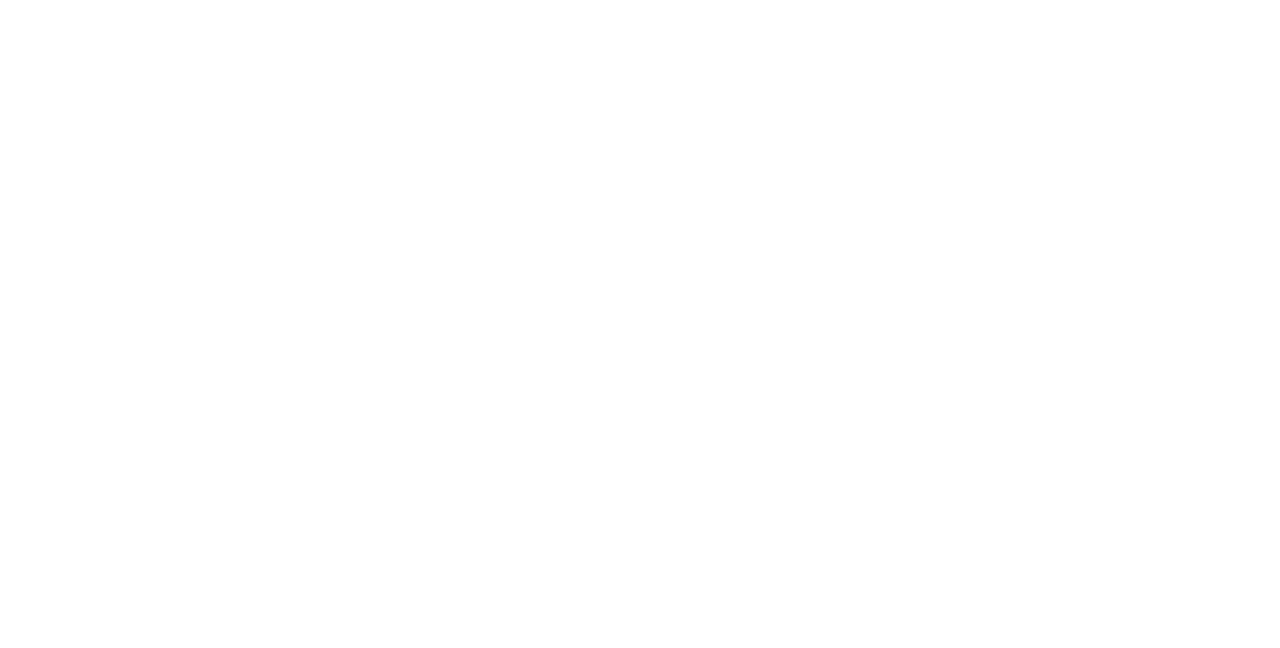
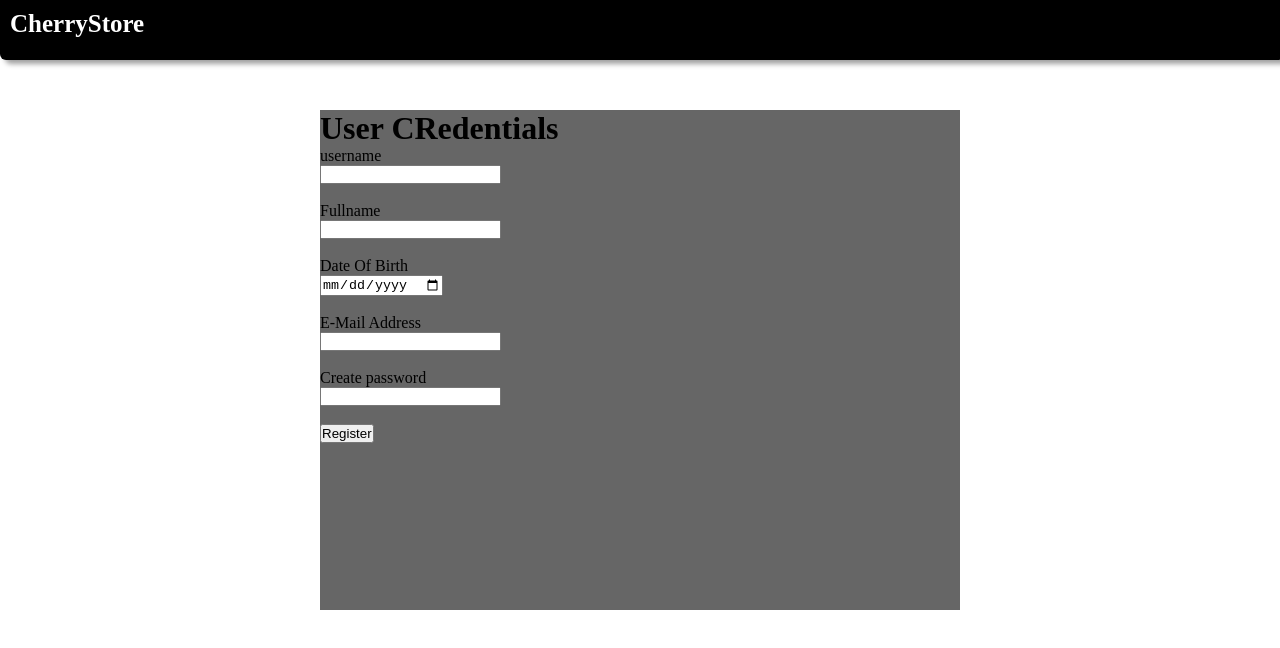
Before and after one commit to Univ-B/cherry-store, a plain HTML site: page registration.html in a window 1280 px wide. Drawn offline with Linux system fonts and the light colour scheme.

Commit message:
Complete Registraion Page(Frontend)

```diff
--- a/css/Style.css
+++ b/css/Style.css
@@ -497,3 +497,26 @@ section-Snapchat .rows1 i:hover{
     margin-top: 50px;
     padding: 20px;
 }
+.navi{
+    min-width: 100%;
+    height: 60px;
+    background: #000;
+    box-shadow: 5px 4px 5px rgb(161, 161, 161);
+    border-bottom-left-radius: 6px;
+    border-bottom-right-radius: 1px;
+}
+.navi h1{
+    color: #fff;
+    padding: 10px;
+    font-size: 25px;
+}
+.account-window{
+    width: 50%;
+    height: 500px;
+    margin: auto;
+    background: #666;
+    margin-top: 50px;
+}
+.account-credentials{
+
+}
--- a/registration.html
+++ b/registration.html
@@ -0,0 +1,32 @@
+<!DOCTYPE html>
+<html lang="en">
+<head>
+    <meta charset="UTF-8">
+    <meta http-equiv="X-UA-Compatible" content="IE=edge">
+    <meta name="viewport" content="width=device-width, initial-scale=1.0">
+    <link rel="stylesheet" href="css/Style.css">
+
+    <title>Registration</title>
+</head>
+<body>
+    <div class="navi">
+        <h1> Cherry<span>Store</span></h1>
+    </div>
+    <div class="account-window">
+        <div class="account-credentials">
+            <h1>User CRedentials</h1>
+            <p>username</p>
+            <input id="uname" type="text" placeholder="" tooltip="Enter Username."><br><br>
+            <p>Fullname</p>
+            <input id="fname" type="text" placeholder="" tooltip="Enter Fullname."><br><br>
+            <p>Date Of Birth</p>
+            <input id="udates" type="date" placeholder="" tooltip="Enter Date Of Birth."><br><br>
+            <p>E-Mail Address</p>
+            <input id="email" type="email" placeholder="" tooltip="example@gamil.com"><br><br>
+            <p>Create password</p>
+            <input id="pass" type="password" placeholder="" tooltip="password must be 5 - 9 character long."><br><br>
+            <button type="submit">Register</button><br><br>
+        </div>
+    </div>
+</body>
+</html>
```
Also changed, not shown: Login.html (+1 -0 lines).
